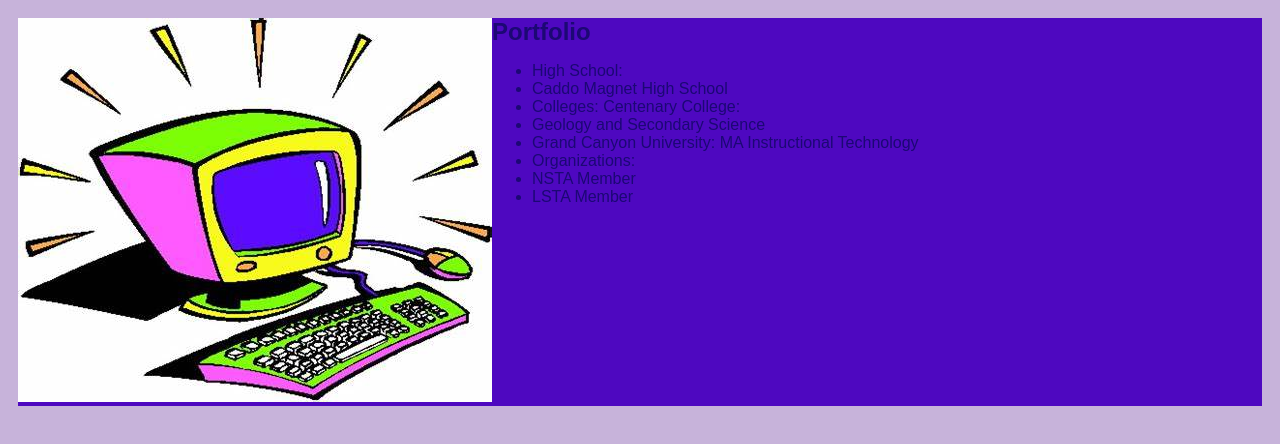
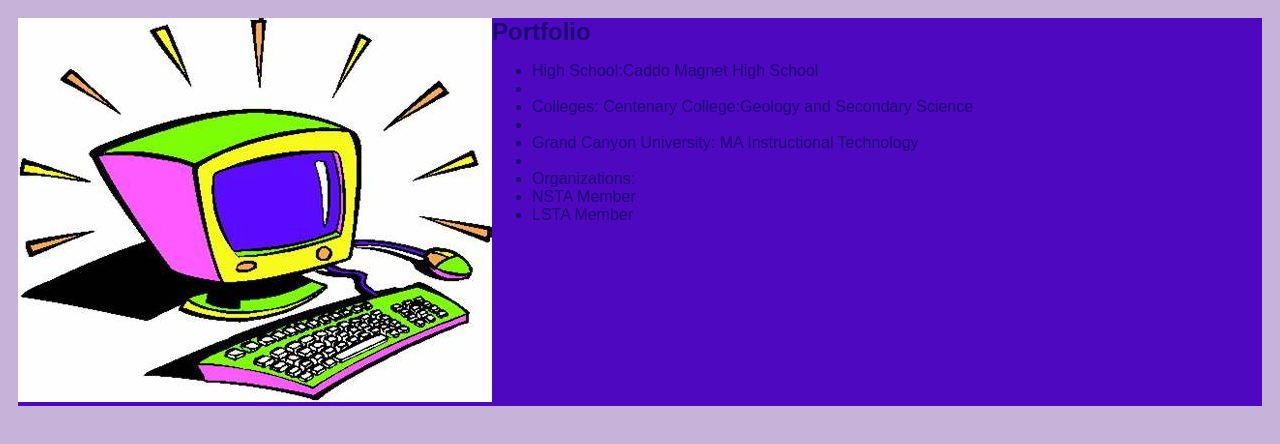
Before and after one commit to Jolah71/Jolah71.github.io, a plain HTML site: page portfolio.html in a window 1280 px wide. Drawn offline with Linux system fonts and the light colour scheme.

Commit message:
add index.html and css files

```diff
--- a/portfolio.html
+++ b/portfolio.html
@@ -38,11 +38,12 @@
       <section class="Schools and Certifications">
                         <header>Portfolio</header>
                         <ul>
-                            <li>High School: </li>
-                               <li>Caddo Magnet High School</li>
-                            <li>Colleges: Centenary College:</li>
-                                 <li>Geology and Secondary Science</li>
+                            <li>High School:Caddo Magnet High School </li>
+                               <li></li>
+                            <li>Colleges: Centenary College:Geology and Secondary Science</li>
+                                 <li></li>
                                      <li>Grand Canyon University: MA Instructional Technology </li>
+                                     <li></li>
                             <li>Organizations:
                                    <li>NSTA Member</li>
                                    <li>LSTA Member</li>
```
